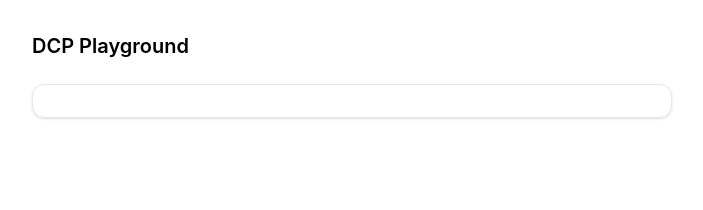
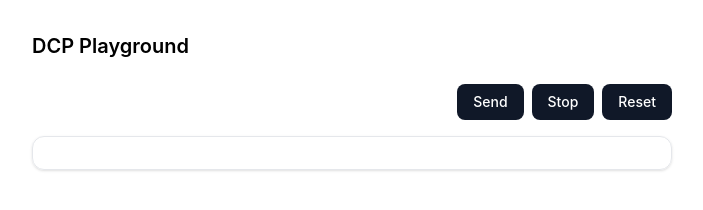
Before and after one commit to axelered/diffcp, an Astro site: page / in a window 1280 px wide. Shown: the whole page, without its empty margins (288-991 px from the left). Built offline with nearby package versions, Linux system fonts and the light colour scheme; Astro itself is replaced by a stand-in of ours; no server answers.

Commit message:
example: add hook example

```diff
--- /dev/null
+++ b/src/examples/AppButton.tsx
@@ -0,0 +1,22 @@
+import clsx from 'clsx'
+import type { ButtonHTMLAttributes } from 'react'
+
+type AppButtonProps = ButtonHTMLAttributes<HTMLButtonElement> & {
+	variant?: 'primary' | 'secondary'
+}
+
+export function AppButton({ variant = 'primary', className, ...props }: AppButtonProps) {
+	return (
+		<button
+			className={clsx(
+				'inline-flex cursor-pointer items-center justify-center rounded-lg px-4 py-2 text-sm font-medium transition focus:ring-2 focus:ring-offset-2 focus:outline-none disabled:pointer-events-none disabled:opacity-50',
+				{
+					'bg-gray-900 text-white hover:bg-gray-800 focus:ring-gray-900': variant === 'primary',
+					'bg-gray-100 text-gray-900 hover:bg-gray-200 focus:ring-gray-400': variant === 'secondary'
+				},
+				className
+			)}
+			{...props}
+		/>
+	)
+}
--- a/src/examples/ExampleText.tsx
+++ b/src/examples/ExampleText.tsx
@@ -1,17 +1,22 @@
-import { useEffect, useState } from 'react'
 import type { ExampleTextState } from './exampleTextApi.ts'
-import { fetchObjectStream } from '../core/stream.ts'
 import { AppMessage } from './AppMessage.tsx'
+import { useObjectStream } from '../react/useObjectStream.ts'
+import { AppButton } from './AppButton.tsx'
 
 export function ExampleText() {
-	const [state, setState] = useState<ExampleTextState>()
-	useEffect(() => {
-		;(async () => {
-			for await (const message of fetchObjectStream<ExampleTextState>('/api')) {
-				setState(message)
-			}
-		})().catch(console.error)
-	}, [])
+	const { submitSync, stop, reset, value } = useObjectStream<ExampleTextState>({
+		url: '/api',
+		initialValue: { text: '' }
+	})
 
-	return <AppMessage>{state?.text}</AppMessage>
+	return (
+		<div>
+			<div className='mb-4 flex justify-end gap-2'>
+				<AppButton onClick={() => submitSync()}>Send</AppButton>
+				<AppButton onClick={() => stop()}>Stop</AppButton>
+				<AppButton onClick={() => reset()}>Reset</AppButton>
+			</div>
+			<AppMessage>{value?.text}</AppMessage>
+		</div>
+	)
 }
```
